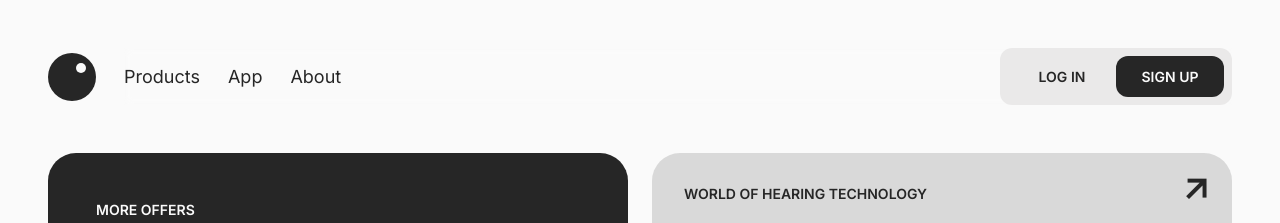
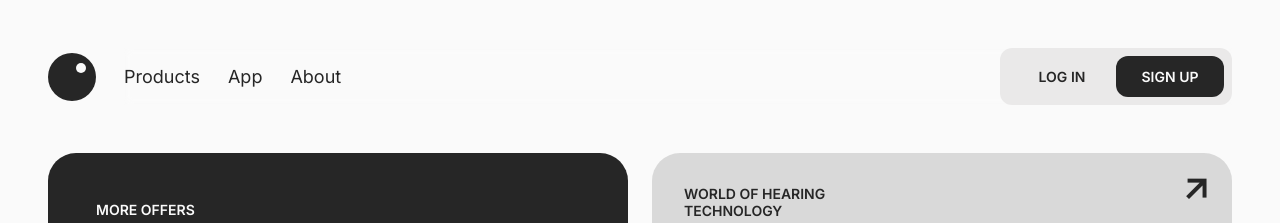
Before and after one commit to JailsonPLima/tech-company, a website built with Vite: page index.html in a window 1280 px wide. Shown: the top 223 px of the page. Built offline with nearby package versions, Linux system fonts and the light colour scheme.

Commit message:
feat: add break line in blog subtitle

```diff
--- a/index.html
+++ b/index.html
@@ -77,7 +77,7 @@
             </a>
           </div>
           <a href="#" class="l-content__blog m-link u-appear" style="--d: 4">
-            <span class="l-content__span">WORLD OF HEARING TECHNOLOGY</span>
+            <span class="l-content__span">WORLD OF HEARING <br />TECHNOLOGY</span>
             <h2 class="l-content__title">View our blog</h2>
             <i class='l-content__icon bx bx-up-arrow-alt'></i>
           </a>
```
